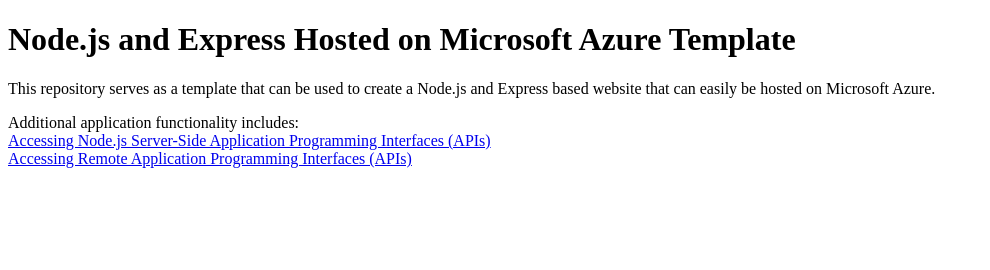
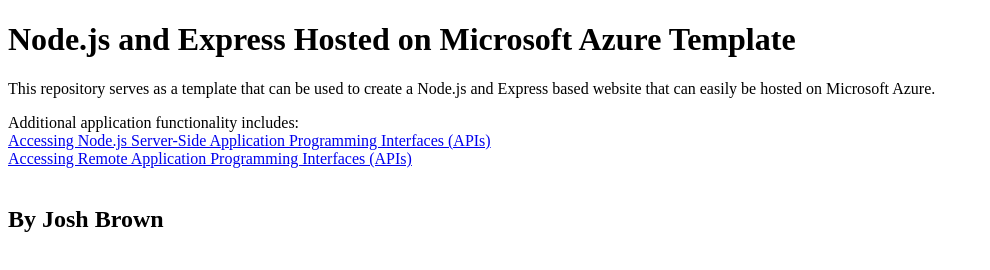
Before and after one commit to JoshBrown23/node-js-on-azure, a website: page static/index.html in a window 1280 px wide. Shown: the whole page, without its empty margins (0-990 px from the left). Drawn offline with Linux system fonts and the light colour scheme.

Commit message:
Update index.html

```diff
--- a/package.json
+++ b/package.json
@@ -9,6 +9,6 @@
         "start": "node index.js"
     },
     "dependencies": {
-        "express": "^4.17.3"
+        "express": "^4.18.2"
     }
 }
--- a/static/index.html
+++ b/static/index.html
@@ -10,6 +10,8 @@
 
 Additional application functionality includes:<br />
 <a href="fetching-from-server.html">Accessing Node.js Server-Side Application Programming Interfaces (APIs)</a><br />
-<a href="fetching-remote-dog-breeds.html">Accessing Remote Application Programming Interfaces (APIs)</a>
+<a href="fetching-remote-dog-breeds.html">Accessing Remote Application Programming Interfaces (APIs)</a><br /><br>
+
+<h2>By Josh Brown</h2>
 </body>
 </html>
```
Also changed, not shown: 1 other file.
